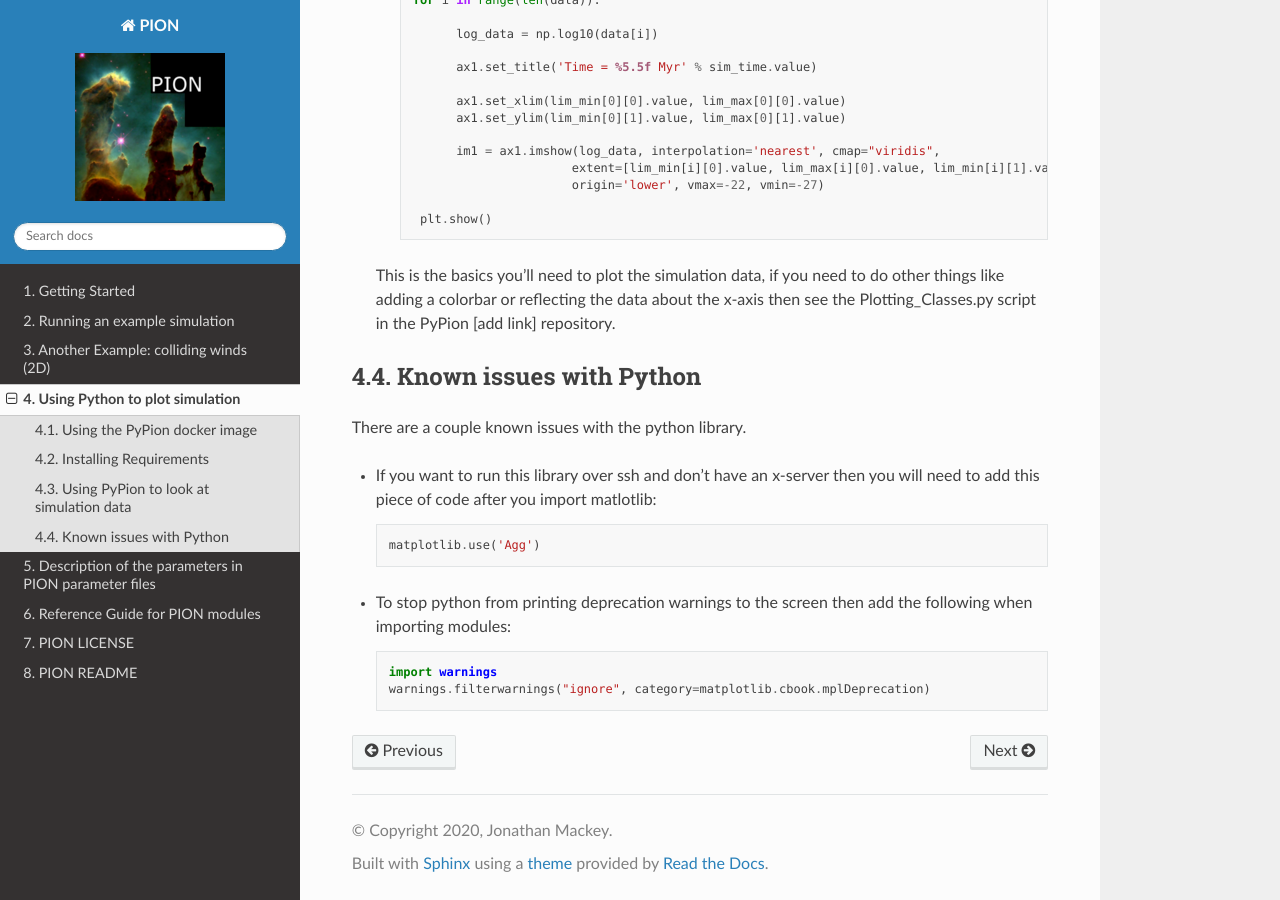
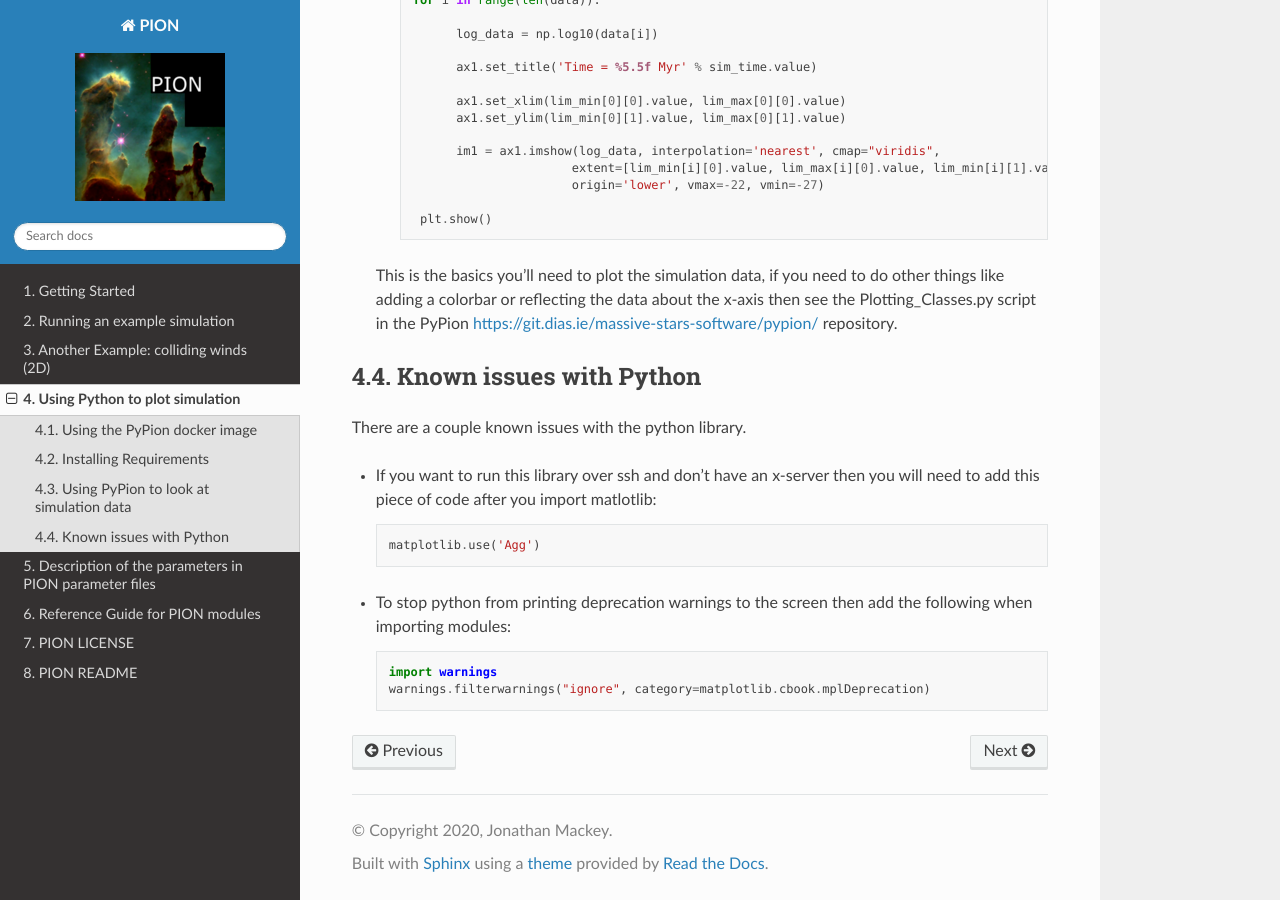
Before and after one commit to jmackey-astro/pion-docs, a Sphinx documentation site: the page built from docs/source/python.rst, in a window 1280 px wide and 900 px high, scrolled down 3340 px. Built offline with Sphinx 7.4.7 and the Read the Docs theme 2.0.0, drawn with Linux system fonts in a browser that asks for light colours; some of the changed text lies outside the part shown.

Commit message:
Update python.rst

```diff
--- a/docs/source/python.rst
+++ b/docs/source/python.rst
@@ -65,7 +65,7 @@
 
 All of these modules can also be installed through pip if you prefer: :code:`$ pip install 'python-module'`
 
-And of course you need to have the lastest version of the PyPion repository pulled to your desktop! This is available here: https://git.dias.ie/massive-stars-software/pypion/-/wikis/home
+And of course you need to have the lastest version of the PyPion repository pulled to your desktop! This is available here: https://git.dias.ie/massive-stars-software/pypion/
 
 
 .. _use_python:
@@ -157,7 +157,7 @@
        plt.show()
 
 
-  This is the basics you'll need to plot the simulation data, if you need to do other things like adding a colorbar or reflecting the data about the x-axis then see the Plotting_Classes.py script in the PyPion [add link] repository.
+  This is the basics you'll need to plot the simulation data, if you need to do other things like adding a colorbar or reflecting the data about the x-axis then see the Plotting_Classes.py script in the PyPion https://git.dias.ie/massive-stars-software/pypion/ repository.
 
 
 .. _issues_python:
```
